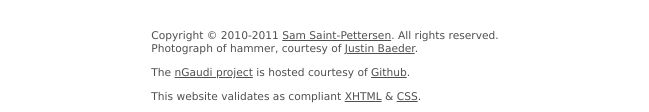
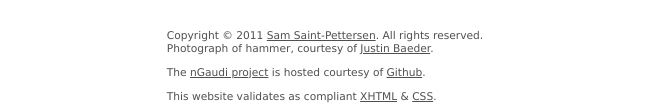
Before and after one commit to stpettersens/nGaudi, a plain HTML site: page index.html in a window 1280 px wide. Shown: the part 1029-1141 px from the top of the page, without its empty margins (315-964 px from the left). Drawn offline with Linux system fonts and the light colour scheme.

Commit message:
Updated year.

```diff
--- a/index.html
+++ b/index.html
@@ -113,7 +113,7 @@
      	 For the best user experience, please enable JavaScript if possible. [
       <a href="http://help.yahoo.com/l/us/yahoo/help/faq/browsers/browsers-63474.html">How do I fix this?</a>]</strong></p>
 	   </noscript>
-      <p>Copyright &copy; 2010-2011 <a class="flink" href="http://github.com/stpettersens">Sam Saint-Pettersen</a>.
+      <p>Copyright &copy; 2011 <a class="flink" href="http://github.com/stpettersens">Sam Saint-Pettersen</a>.
       All rights reserved.<br/>Photograph of hammer, courtesy of
       <a class="flink" href="http://www.flickr.com/photos/justinbaeder/183930977/">Justin Baeder</a>.</p>
       <p>
```
